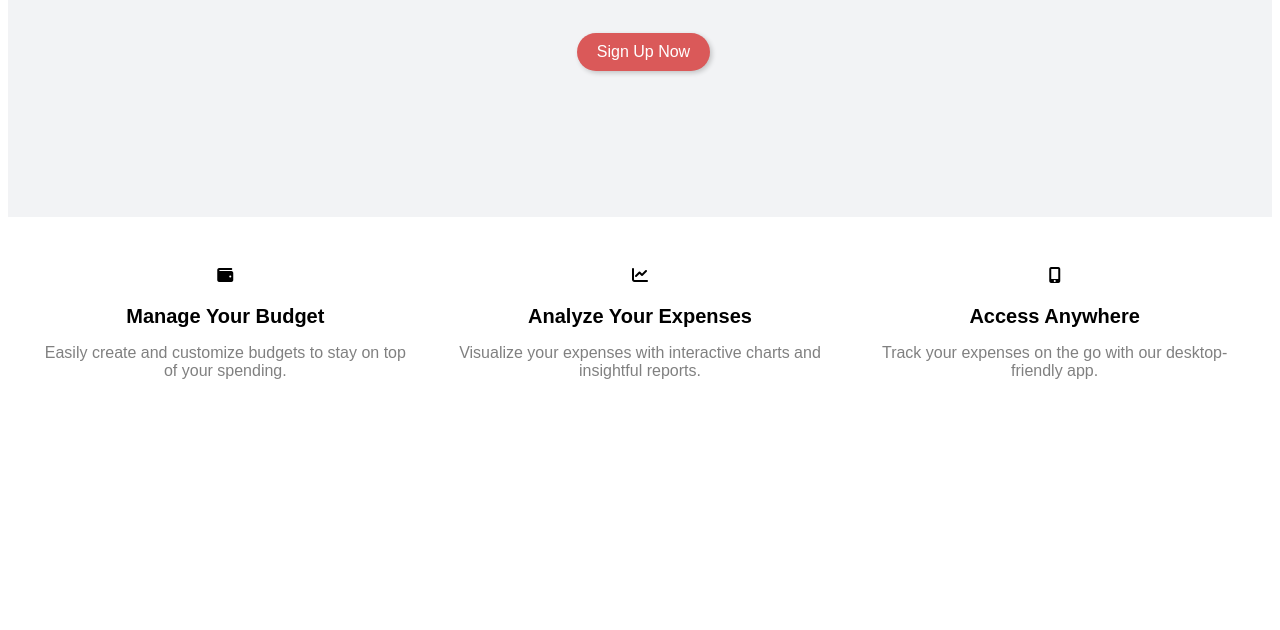
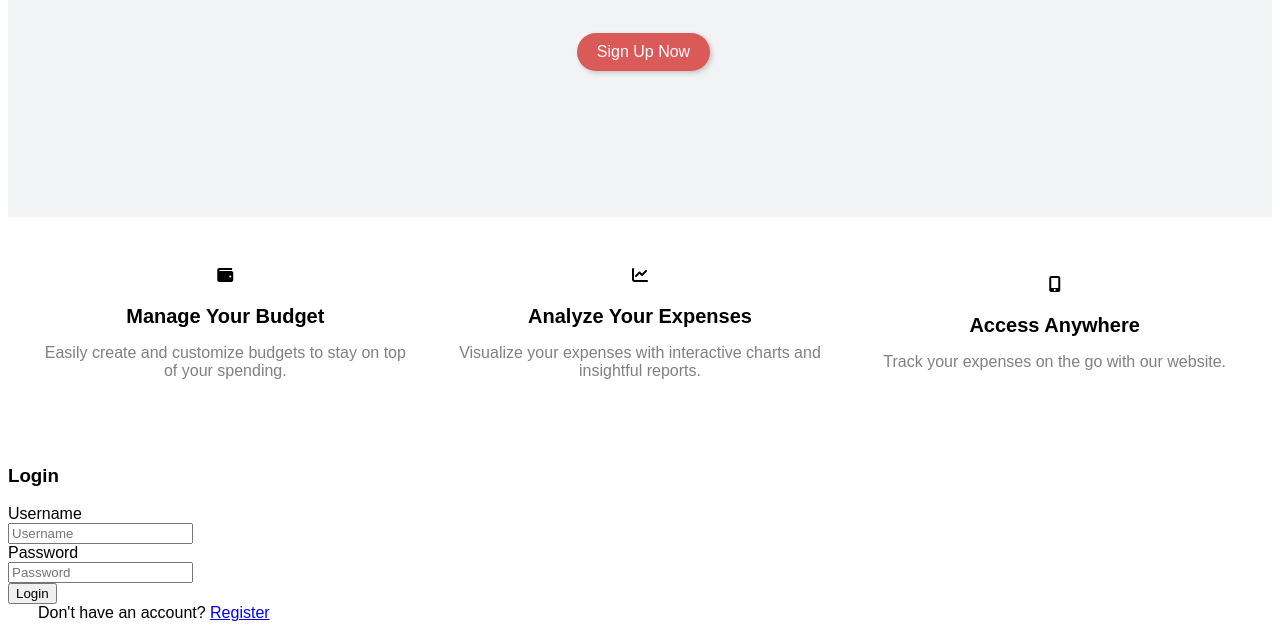
Before and after one commit to disha5678/Finance-tracker, a plain HTML site: page index.html in a window 1280 px wide. Shown: the part 291-921 px from the top of the page. Before the commit the page ends 800 px from the top, so only its background shows below. Drawn offline with Linux system fonts and the light colour scheme.

Commit message:
added login form details

```diff
--- a/index.html
+++ b/index.html
@@ -38,7 +38,7 @@
         <div class="feature">
             <i class="fa-solid fa-mobile-alt"></i>
             <h3>Access Anywhere</h3>
-            <p>Track your expenses on the go with our desktop-friendly app.</p>
+            <p>Track your expenses on the go with our website.</p>
         </div>
     </div>
 
@@ -56,6 +56,19 @@
         </form>
        <span class="form">Already have an account? </span><a href="#" class="login-link" onclick="showLoginForm()">Login</a>
     </div>
+
+    <div id="loginForm">
+        <h3 class="login">Login</h3>
+        <form>
+            Username <br>
+            <input type="text" id="username" placeholder="Username" required><br>
+            Password <br>
+            <input type="password" id="password" placeholder="Password" required><br>
+            <button type="submit">Login</button>
+            <br>
+        </form>
+       <span class="form">Don't have an account? </span><a href="#" class="login-link" onclick="showRegistrationForm()">Register</a>
+    </div>
     <script src="script.js"></script>
 </body>
 </html>
```
